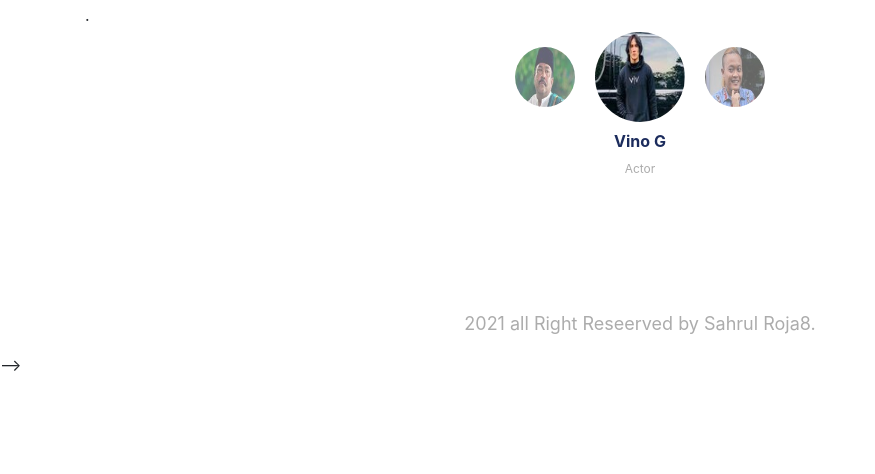
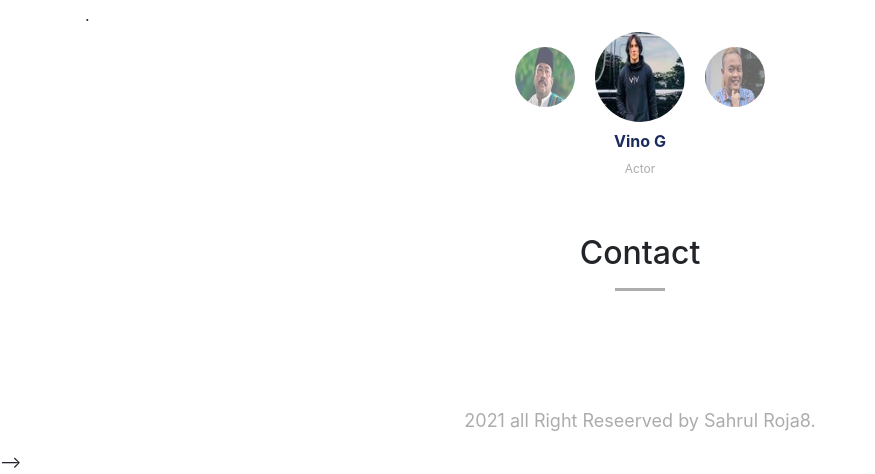
Before and after one commit to Sahrul-ux/bootsrap42021, a PHP site: page / in a window 1280 px wide. Shown: the part 1905-2379 px from the top of the page, without its empty margins (0-875 px from the left). Before the commit the page ends 2276 px from the top, so only its background shows below. Run offline with PHP 8.4, Linux system fonts and the light colour scheme; some web fonts are replaced.

Commit message:
membuat halamaln kontak

```diff
--- a/index.php
+++ b/index.php
@@ -14,6 +14,8 @@
     <link href="https://fonts.googleapis.com/css2?family=Pacifico&family=Palette+Mosaic&family=Viga&display=swap" rel="stylesheet">
     <!-- My css -->
     <link rel="stylesheet" href="style.css">
+
+
     <title>Meow House</title>
 </head>
 
@@ -139,6 +141,22 @@
         </section>
         <!-- akhir testimoni -->
 
+        <!-- kontak -->
+        <section id="kontak" class="kontak">
+            <div class="container mt-4">
+                <div class="row mb-4 justify-content-center">
+                    <div class="col-md-5 text-center">
+                        <h2>Contact</h2>
+                        <hr>
+                    </div>
+                </div>
+            </div>
+        </section>
+        <!-- akhir kontak -->
+
+
+
+
         <!-- footer  -->
         <div class="row footer">
             <div class="col text-center">
```
